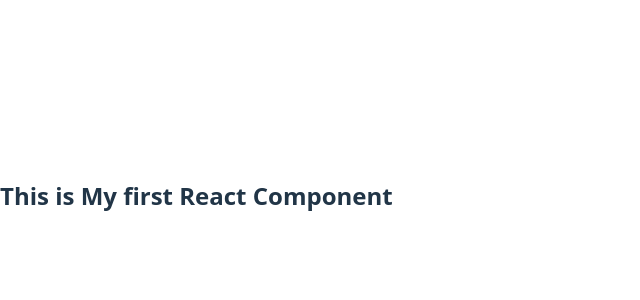
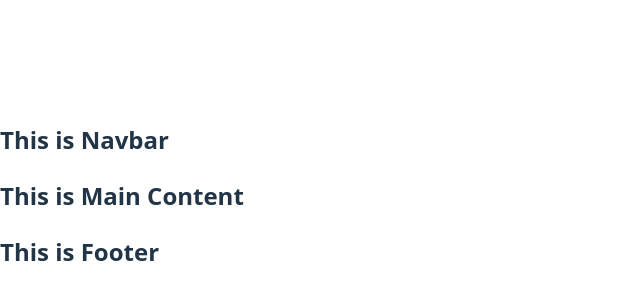
Before and after one commit to Sarithatammineni/ReactAssignments, a React (Vite) app: page / in a window 1280 px wide. Shown: the part 204-504 px from the top of the page, without its empty margins (0-640 px from the left). Built offline with nearby package versions, Linux system fonts and the light colour scheme.

Commit message:
first react Component

```diff
--- a/src/App.jsx
+++ b/src/App.jsx
@@ -1,12 +1,9 @@
-import FirstComponent from "./firstComponent";
-
-
+import Mainpage from "./Mainpage";
 function App() {
   return (
-    <div>
-     <FirstComponent />
-    </div>
+    <>
+      <Mainpage />
+    </>
   );
 }
-
 export default App;
--- /dev/null
+++ b/src/Content.jsx
@@ -0,0 +1,6 @@
+function Content() {
+  return (
+    <h2>This is Main Content</h2>
+  );
+}
+export default Content;
--- /dev/null
+++ b/src/Mainpage.jsx
@@ -0,0 +1,14 @@
+import Navbar from "./Navbar";
+import Content from "./Content";
+import Footer from "./footer";
+function Mainpage() {
+  return (
+    <div>
+      <Navbar />
+      <Content />
+        <Footer />
+    </div>
+    );
+
+}
+export default Mainpage;
--- /dev/null
+++ b/src/Navbar.jsx
@@ -0,0 +1,6 @@
+function Navbar() {
+  return (
+    <h2>This is Navbar</h2>
+  );
+}
+export default Navbar;
--- /dev/null
+++ b/src/footer.jsx
@@ -0,0 +1,6 @@
+function footer() {
+  return (
+    <h2>This is Footer</h2>
+  );
+}
+export default footer;
```
